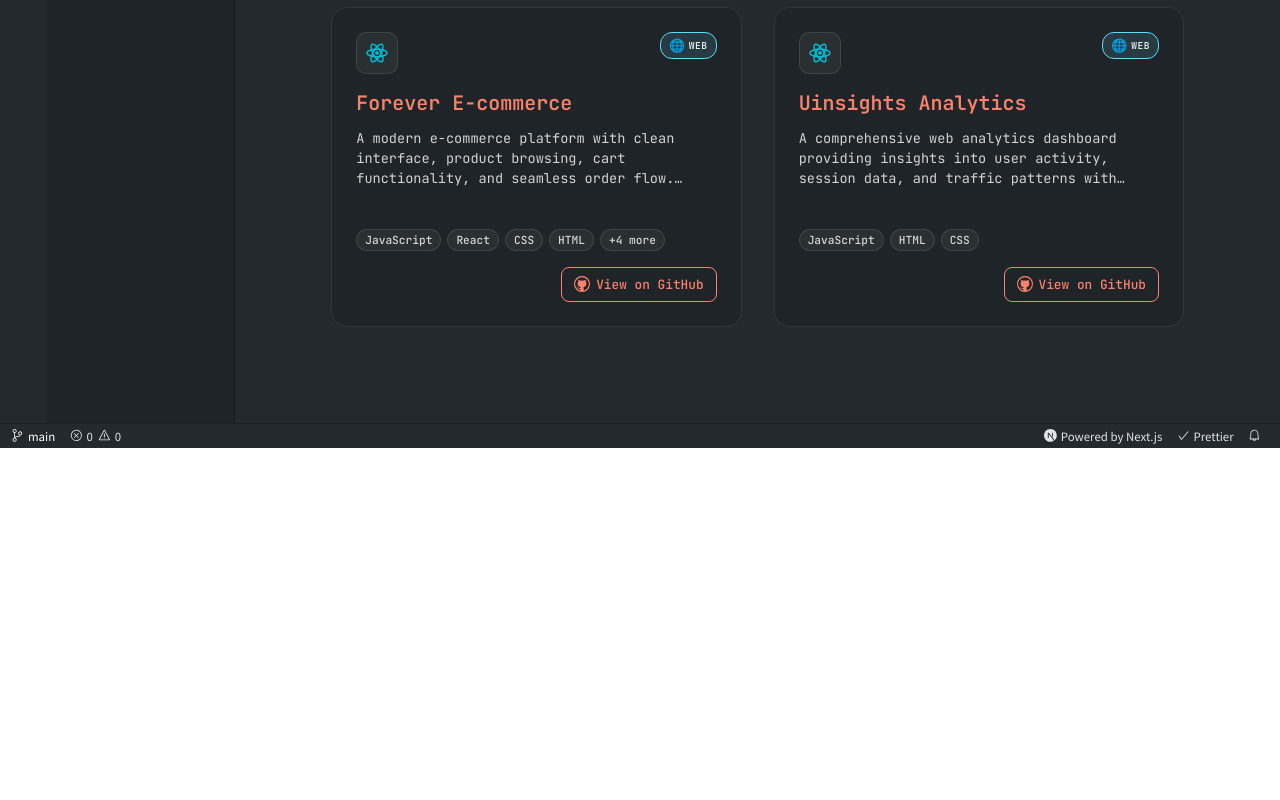
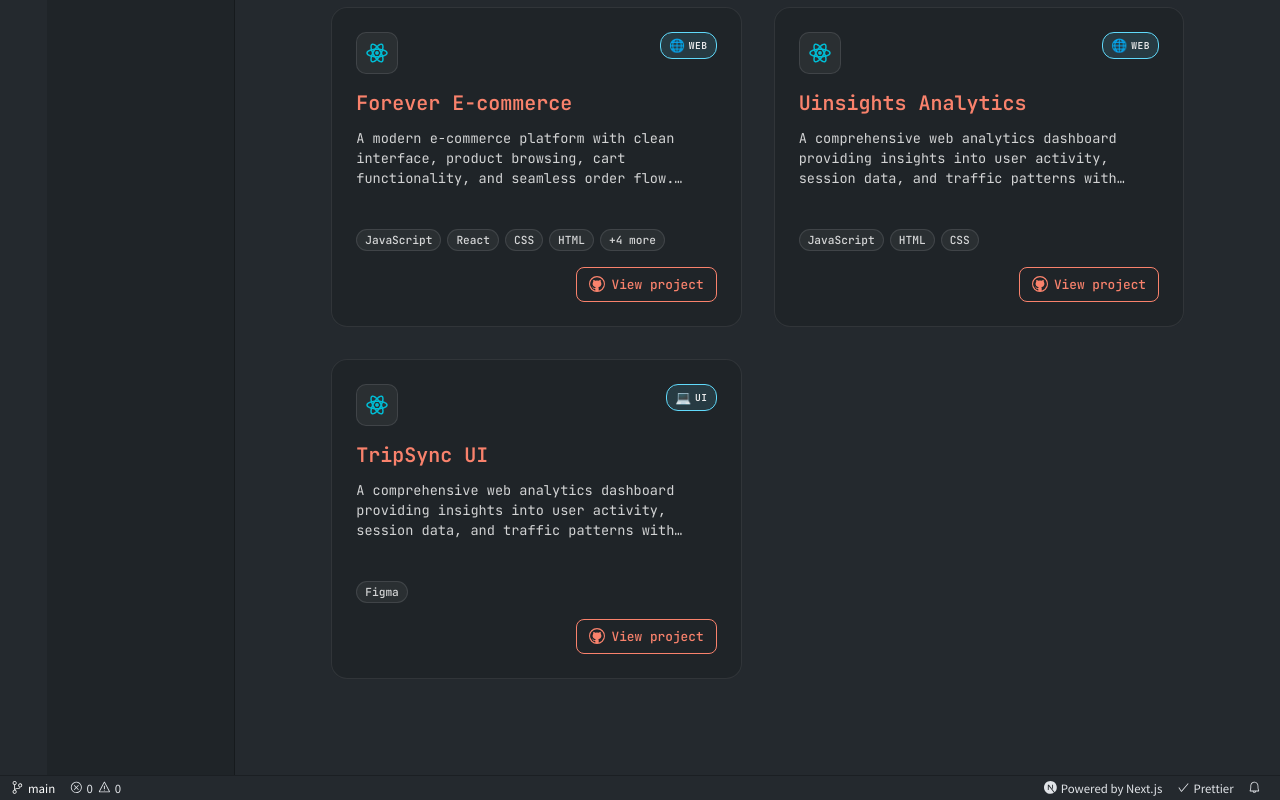
Before and after one commit to heenap04/MyPortfolio, a Next.js app in the folder Portfolio/: page /projects in a window 1280 px wide. Shown: the part 1990-2790 px from the top of the page. Before the commit the page ends 2438 px from the top, so only its background shows below. Built offline with nearby package versions, Linux system fonts and the light colour scheme.

Commit message:
ui project add

```diff
--- a/Portfolio/components/ProjectCard.tsx
+++ b/Portfolio/components/ProjectCard.tsx
@@ -90,7 +90,7 @@ const ProjectCard = ({ project }: ProjectCardProps) => {
             className={styles.githubLink}
           >
             <VscGithub />
-            <span>View on GitHub</span>
+            <span>View project</span>
           </a>
         </div>
       </div>
--- a/Portfolio/data/projects.ts
+++ b/Portfolio/data/projects.ts
@@ -4,7 +4,7 @@ export interface Project {
   logo: string;
   link: string;
   slug: string;
-  category: 'web' | 'data' | 'ai' | 'security' | 'mobile';
+  category: 'web' | 'data' | 'ai' | 'security'| 'ui';
   technologies: string[];
 }
 
@@ -109,4 +109,14 @@ export const projects: Project[] = [
     category: 'web',
     technologies: ['JavaScript', 'HTML','CSS'],
   },
+  {
+    title: 'TripSync UI',
+    description:
+      'A comprehensive web analytics dashboard providing insights into user activity, session data, and traffic patterns with modern data visualization.',
+    logo: '/logos/react_icon.svg',
+    link: 'https://www.figma.com/design/3i7ohrxLr9QGeA5pnVONuJ/TripSync?node-id=0-1&t=L93WX5CqvkWhkwis-0',
+    slug: 'TripSync',
+    category: 'ui',
+    technologies: ['Figma'],
+  },
 ];
```
